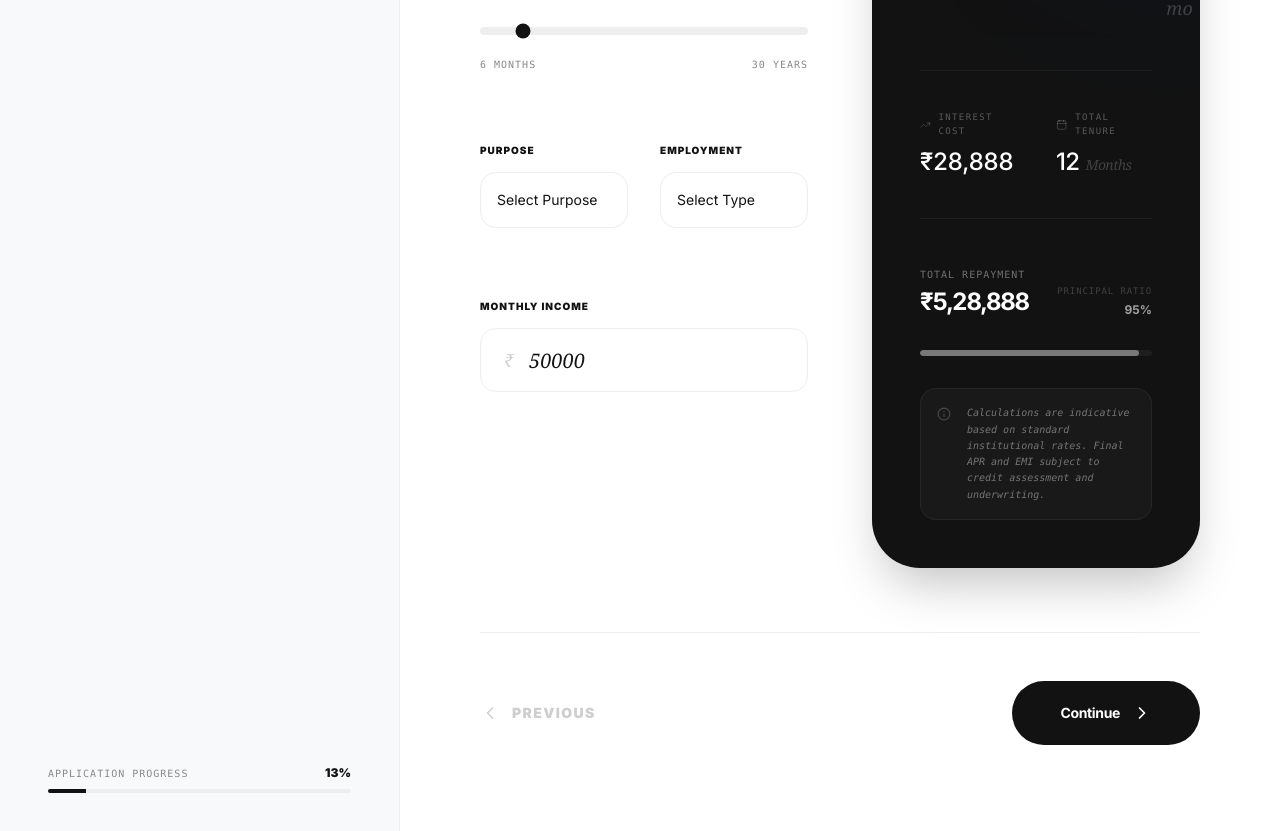
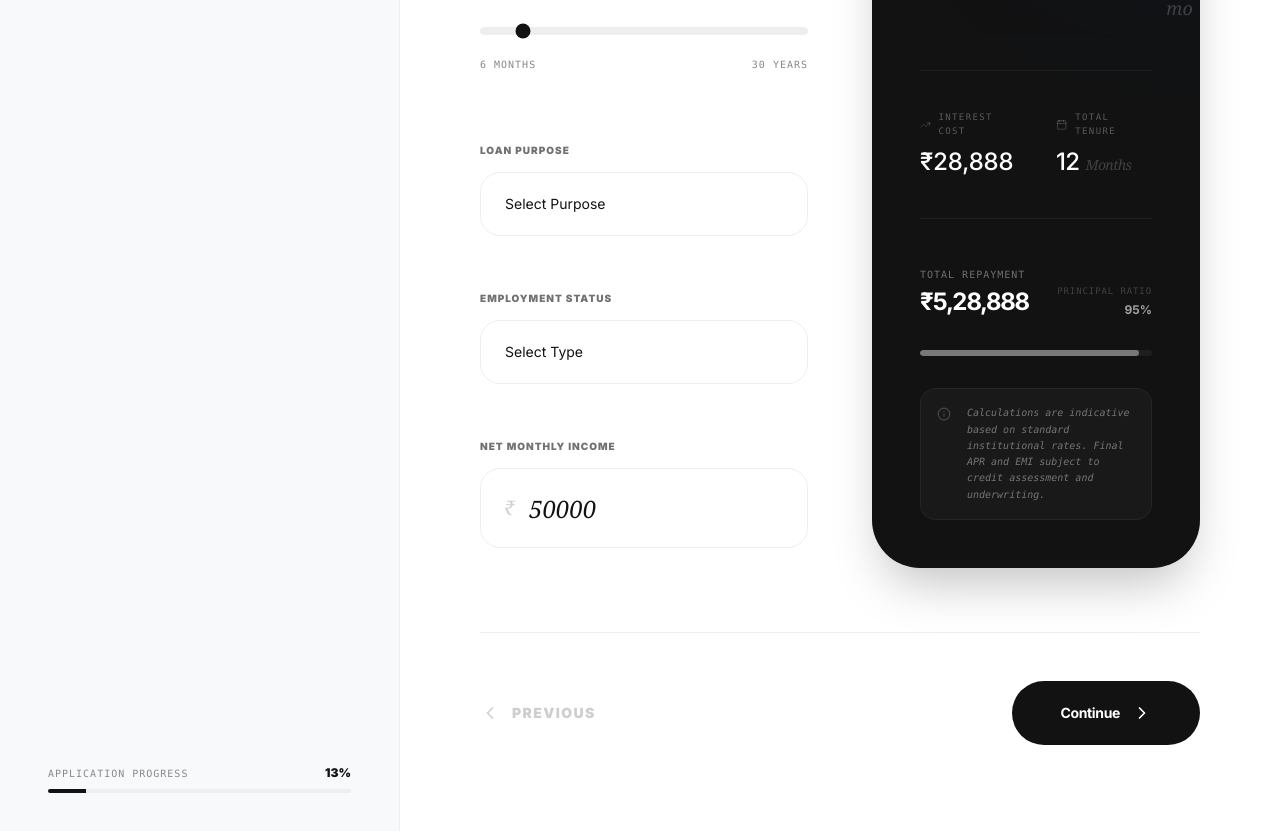
Before and after one commit to shankumar7/Lendshift, a React (Vite) app: page /apply/step/1 in a window 1280 px wide. Shown: the part 980-1811 px from the top of the page. Built offline with nearby package versions, Linux system fonts and the light colour scheme.

Commit message:
style: refactor LoanSelectionStep layout to vertical stack and update form field styling and labels

```diff
--- a/src/forms/LoanSelectionStep.jsx
+++ b/src/forms/LoanSelectionStep.jsx
@@ -224,15 +224,16 @@ const LoanSelectionStep = ({ onNext }) => {
             <ErrorField error={errors.tenure} touched={touchedFields.tenure || isSubmitted} />
           </div>
 
-          {/* Sub-grid: Purpose & Employment */}
-          <div className="grid md:grid-cols-2 gap-8">
+          {/* Stacked Configuration Fields */}
+          <div className="space-y-12">
+            {/* Purpose */}
             <div className="space-y-3">
-              <label className="text-[10px] font-black uppercase tracking-widest">Purpose</label>
+              <label className="text-[10px] font-black uppercase tracking-widest text-[#121212]/60">Loan Purpose</label>
               <Controller
                 name="purpose"
                 control={control}
                 render={({ field }) => (
-                  <select {...field} className="w-full h-14 bg-white border border-[#EEEEEE] rounded-2xl px-4 text-sm focus:border-[#121212] outline-none transition-all appearance-none cursor-pointer hover:bg-[#FAFAFA]">
+                  <select {...field} className="w-full h-16 bg-white border border-[#EEEEEE] rounded-[1.25rem] px-6 text-sm focus:border-[#121212] outline-none transition-all appearance-none cursor-pointer hover:bg-[#FAFAFA]">
                     <option value="">Select Purpose</option>
                     {selectedLoanType && purposeOptions[selectedLoanType].map(opt => (
                       <option key={opt} value={opt}>{opt}</option>
@@ -243,29 +244,29 @@ const LoanSelectionStep = ({ onNext }) => {
               <ErrorField error={errors.purpose} touched={touchedFields.purpose || isSubmitted} />
             </div>
 
+            {/* Employment */}
             <div className="space-y-3">
-              <label className="text-[10px] font-black uppercase tracking-widest">Employment</label>
+              <label className="text-[10px] font-black uppercase tracking-widest text-[#121212]/60">Employment Status</label>
               <Controller
                 name="employmentType"
                 control={control}
                 render={({ field }) => (
-                  <select {...field} className="w-full h-14 bg-white border border-[#EEEEEE] rounded-2xl px-4 text-sm focus:border-[#121212] outline-none transition-all appearance-none cursor-pointer hover:bg-[#FAFAFA]">
+                  <select {...field} className="w-full h-16 bg-white border border-[#EEEEEE] rounded-[1.25rem] px-6 text-sm focus:border-[#121212] outline-none transition-all appearance-none cursor-pointer hover:bg-[#FAFAFA]">
                     <option value="">Select Type</option>
-                    <option value="salaried">Salaried</option>
+                    <option value="salaried">Salaried Professional</option>
                     <option value="self-employed">Self Employed</option>
-                    <option value="business-owner">Business Owner</option>
+                    <option value="business-owner">Enterprise Owner</option>
                   </select>
                 )}
               />
               <ErrorField error={errors.employmentType} touched={touchedFields.employmentType || isSubmitted} />
             </div>
-          </div>
 
             {/* Monthly Income */}
             <div className="space-y-3">
-            <label className="text-[10px] font-black uppercase tracking-widest">Monthly Income</label>
+              <label className="text-[10px] font-black uppercase tracking-widest text-[#121212]/60">Net Monthly Income</label>
               <div className="relative">
-              <span className="absolute left-6 top-1/2 -translate-y-1/2 text-[#121212]/20 font-serif italic text-lg">₹</span>
+                <span className="absolute left-6 top-1/2 -translate-y-1/2 text-[#121212]/20 font-serif italic text-xl">₹</span>
                 <Controller
                   name="monthlyIncome"
                   control={control}
@@ -276,12 +277,13 @@ const LoanSelectionStep = ({ onNext }) => {
                       onBlur={field.onBlur}
                       onChange={(e) => field.onChange(parseInt(e.target.value))}
                       placeholder="0.00"
-                    className="w-full h-16 bg-white border border-[#EEEEEE] rounded-2xl pl-12 pr-6 text-xl font-serif italic text-[#121212] focus:border-[#121212] outline-none transition-all placeholder:text-[#EEEEEE]"
+                      className="w-full h-20 bg-white border border-[#EEEEEE] rounded-[1.25rem] pl-12 pr-6 text-2xl font-serif italic text-[#121212] focus:border-[#121212] outline-none transition-all placeholder:text-[#EEEEEE]"
                     />
                   )}
                 />
               </div>
               <ErrorField error={errors.monthlyIncome} touched={touchedFields.monthlyIncome || isSubmitted} />
+            </div>
           </div>
         </div>
 
```
Lines whose indentation alone changed are shown as unchanged.
